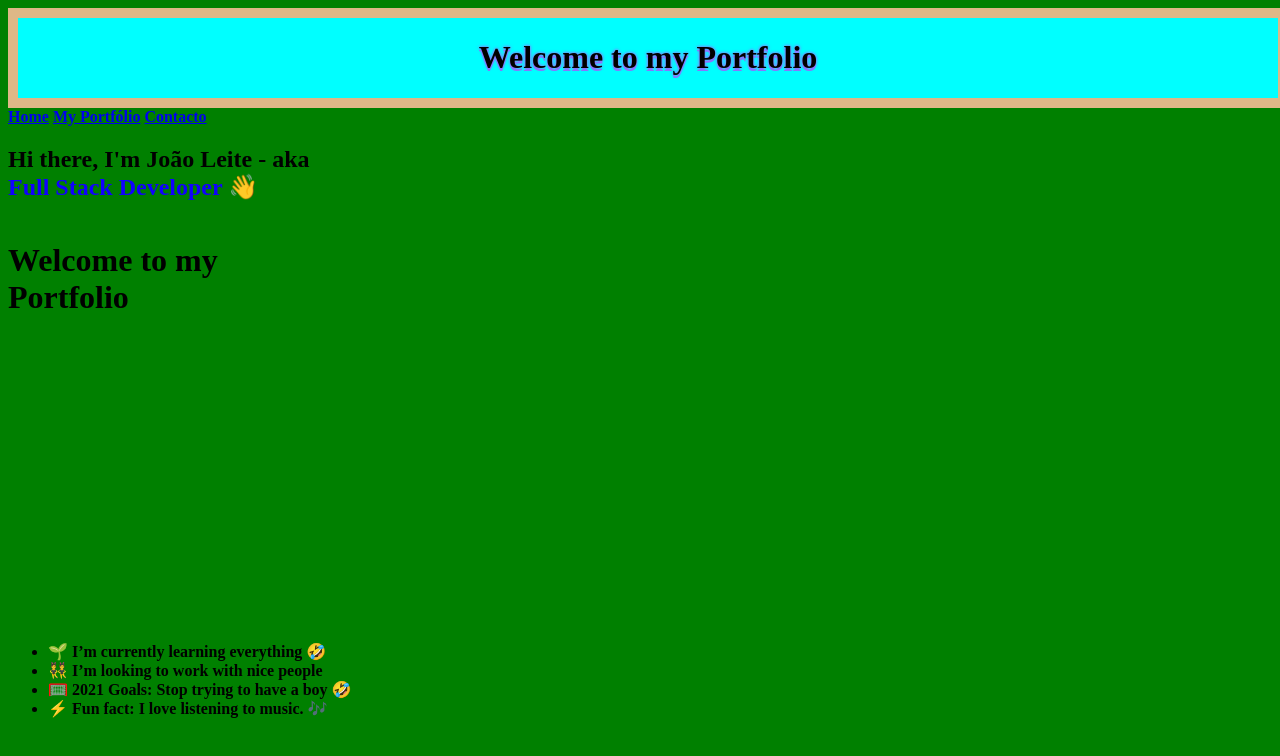
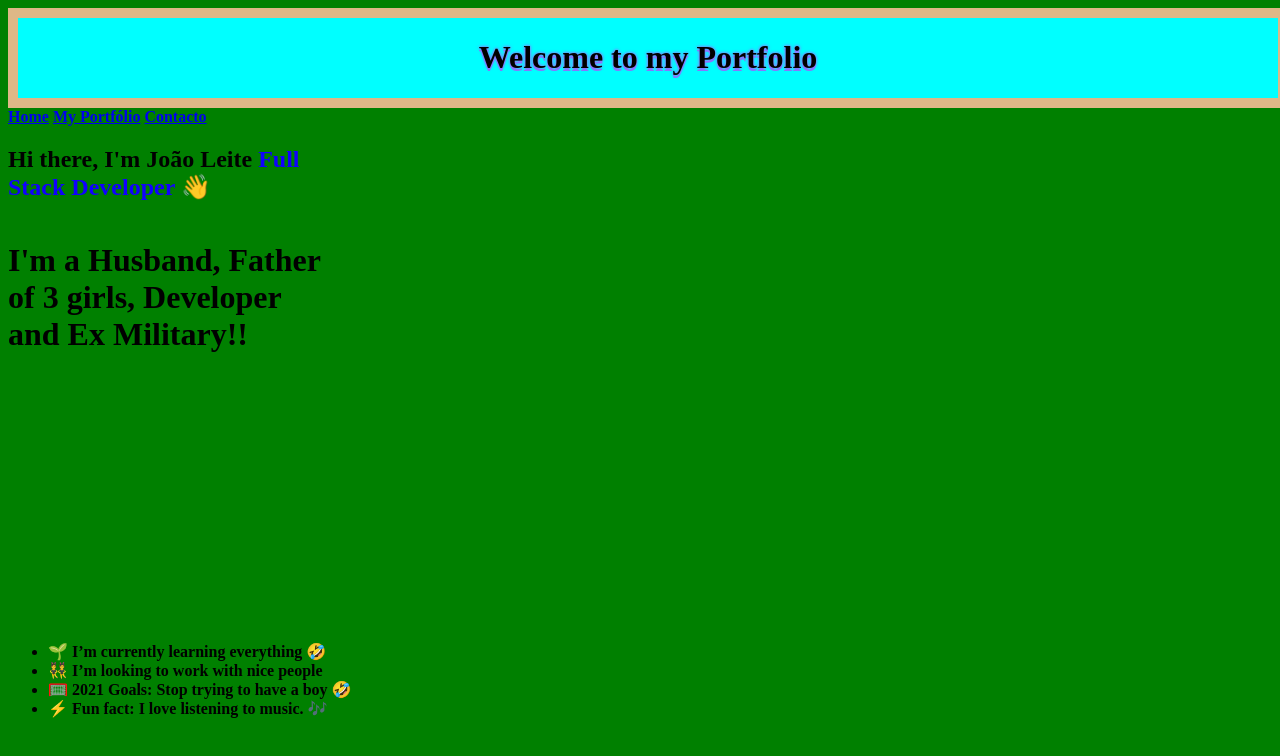
Before and after one commit to joleite66/fotoblog, a plain HTML site: page My_Portfolio.html in a window 1280 px wide. Drawn offline with Linux system fonts and the light colour scheme.

Commit message:
create some features

```diff
--- a/My_Portfolio.html
+++ b/My_Portfolio.html
@@ -24,14 +24,14 @@
     ontouchstart="this.classList.toggle('hover');">
 
 
-    <h2> Hi there, I'm <strong>João Leite</strong> - aka <strong id="Linkedin"> Full Stack Developer</strong> 👋</h2>
+    <h2> Hi there, I'm <strong>João Leite</strong> <strong id="Linkedin"> Full Stack Developer</strong> 👋</h2>
 
     <div class="flipper">
         <div class="front">
-            <h1> Welcome to my Portfolio</h1>
+            <h1> I'm a Husband, Father of 3 girls, Developer and Ex Military!!</h1>
         </div>
         <div class="back">
-            <h1> I'm a Husband, Father of 3 girls, Developer and Ex Military!!</h1>
+            <h1> Welcome to my Portfolio</h1>
         </div>
       </div>
     </div>
```
